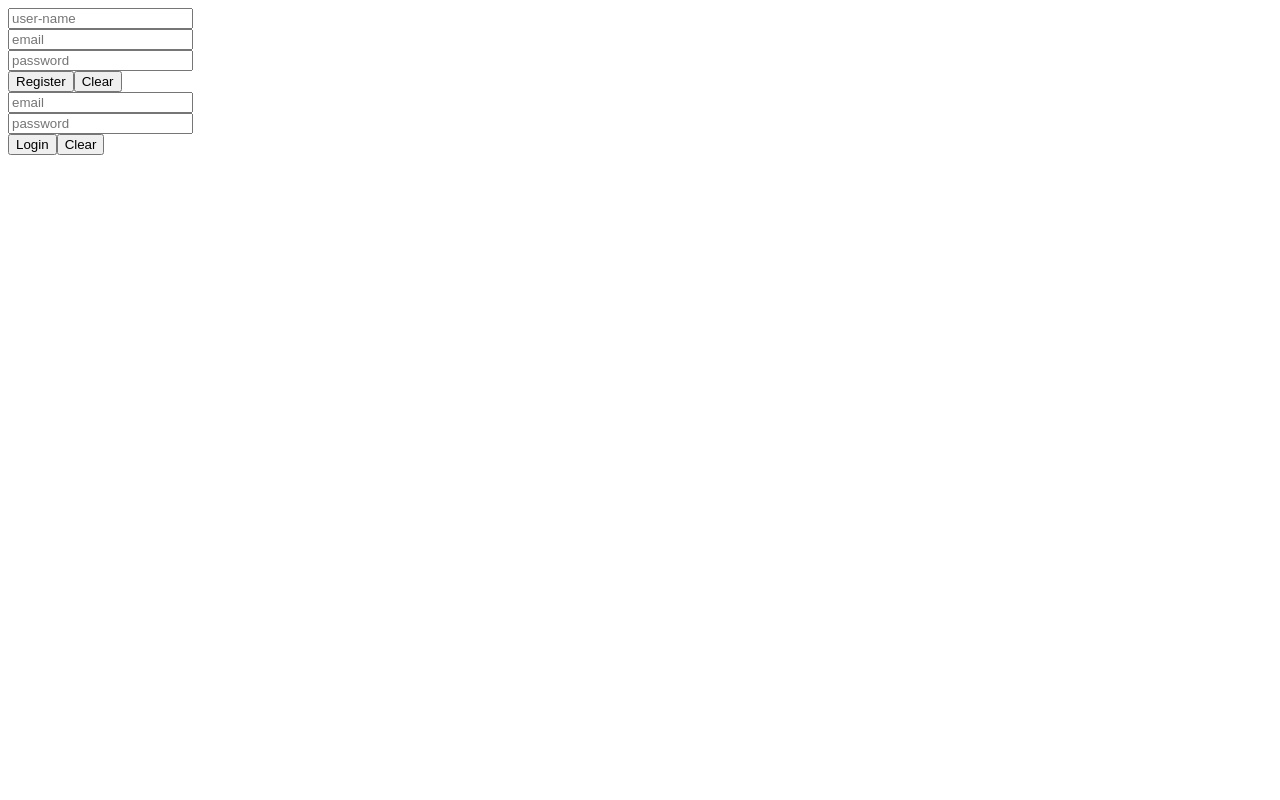
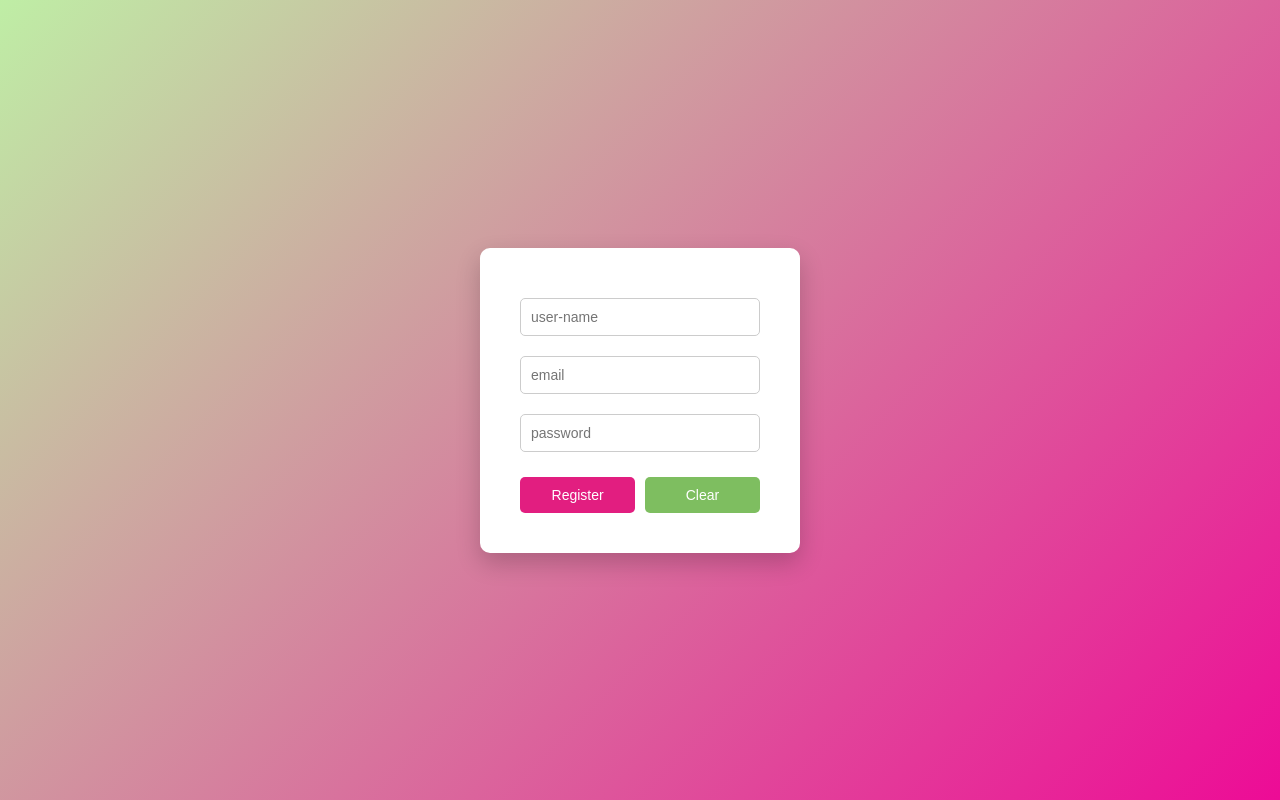
Before and after one commit to Prachismita-Panda/Node.js, a React (Vite) app in the folder 090226/client/: page / in a window 1280 px wide. Shown: the top 800 px of the page. Built offline with nearby package versions, Linux system fonts and the light colour scheme.

Commit message:
content added

```diff
--- a/090226/client/package.json
+++ b/090226/client/package.json
@@ -1,4 +1,4 @@
-{
+ {
   "name": "client",
   "private": true,
   "version": "0.0.0",
@@ -10,6 +10,7 @@
     "preview": "vite preview"
   },
   "dependencies": {
+    "axios": "^1.13.6",
     "react": "^19.2.0",
     "react-dom": "^19.2.0"
   },
--- /dev/null
+++ b/090226/client/src/pages/Auth/Login.css
@@ -0,0 +1,86 @@
+*{
+margin:0;
+padding:0;
+box-sizing:border-box;
+font-family:Arial, Helvetica, sans-serif;
+}
+
+/* Background */
+
+.login-container{
+height:100vh;
+display:flex;
+justify-content:center;
+align-items:center;
+background:linear-gradient(135deg,#667eea,#764ba2);
+}
+
+/* Card */
+
+.login-card{
+background:white;
+padding:40px;
+border-radius:12px;
+width:350px;
+text-align:center;
+box-shadow:0 10px 25px rgba(0,0,0,0.2);
+}
+
+/* Title */
+
+.login-card h1{
+margin-bottom:25px;
+color:#333;
+}
+
+/* Inputs */
+
+.login-card input{
+width:100%;
+padding:12px;
+margin:10px 0;
+border:1px solid #ccc;
+border-radius:6px;
+font-size:14px;
+}
+
+.login-card input:focus{
+outline:none;
+border-color:#667eea;
+}
+
+/* Buttons */
+
+.btn-box{
+display:flex;
+justify-content:space-between;
+margin-top:15px;
+}
+
+.btn-box button{
+width:48%;
+padding:10px;
+border:none;
+border-radius:6px;
+font-size:14px;
+cursor:pointer;
+transition:0.3s;
+}
+
+.login-btn{
+background:#e21e80;
+color:white;
+}
+
+.login-btn:hover{
+background:#8be283;
+}
+
+.clear-btn{
+background:#7ebe60;
+color:white;
+}
+
+.clear-btn:hover{
+background:#d6559a;
+}
--- a/090226/client/src/pages/Auth/Login.jsx
+++ b/090226/client/src/pages/Auth/Login.jsx
@@ -1,4 +1,5 @@
 import React, { useState } from 'react'
+import './Login.css'
 
 const Login = () => {
 
@@ -20,18 +21,20 @@ const Login = () => {
   return (
 
 
-       <div>
+       <div className='login-container'>
 
-           <div>
+           <div className='login-card'>
                <input type="email" value={mail} placeholder='email'  onChange={(e)=>(setMail(e.target.value))} /> <br />
                <input type="password" value={pass} placeholder='password' onChange={(e)=>(setPass(e.target.value))}/>
 
+
+                <div className='btn-box'>
+                    <button onClick={showData}>Login</button>
+                    <button onClick={clearData}>Clear</button>
+                </div>
            </div>
 
-           <div>
-               <button onClick={showData}>Login</button>
-               <button onClick={clearData}>Clear</button>
-           </div>
+
 
        </div>
   )
--- /dev/null
+++ b/090226/client/src/pages/Auth/Register.css
@@ -0,0 +1,71 @@
+*{
+    margin:0;
+    padding:0;
+    box-sizing:border-box;
+    font-family:Arial, Helvetica, sans-serif;
+}
+
+.container{
+    height:100vh;
+    display:flex;
+    justify-content:center;
+    align-items:center;
+    background:linear-gradient(135deg,#b1ea92d2,#ed0b96);
+}
+
+.register-box{
+    background:white;
+    padding:40px;
+    border-radius:10px;
+    width:320px;
+    text-align:center;
+    box-shadow:0 10px 25px rgba(0,0,0,0.2);
+}
+
+.register-box h1{
+    margin-bottom:20px;
+    color:#333;
+}
+
+.register-box input{
+    width:100%;
+    padding:10px;
+    margin:10px 0;
+    border:1px solid #ccc;
+    border-radius:5px;
+    font-size:14px;
+}
+
+.register-box input:focus{
+    outline:none;
+    border-color:#2b9014;
+}
+
+.btn-group{
+    margin-top:15px;
+    display:flex;
+    justify-content:space-between;
+}
+
+.btn-group button{
+    width:48%;
+    padding:10px;
+    border:none;
+    border-radius:5px;
+    cursor:pointer;
+    font-size:14px;
+}
+
+.btn-group button:first-child{
+    background:#e21e80;
+    color:white;
+}
+
+.btn-group button:last-child{
+    background:#7ebe60;
+    color:white;
+}
+
+.btn-group button:hover{
+    opacity:0.9;
+}
--- a/090226/client/src/pages/Auth/Register.jsx
+++ b/090226/client/src/pages/Auth/Register.jsx
@@ -1,16 +1,19 @@
 import React, { useState } from 'react'
+import './Register.css'
+import axios from 'axios'
 
 const Register = () => {
 
-    const [name,setName] = useState();
-    const [mail,setMail] = useState();
-    const [pass,setPass] = useState();
+    const [username,setName] = useState("");
+    const [email,setMail] = useState("");
+    const [password,setPass] = useState("");
 
 
-    function showData(){
-        console.log(name);
-        console.log(mail);
-        console.log(pass);
+
+    const showData = async () =>{
+        const data = {username, email, password}
+        const res = await axios.post("http://localhost:8080/api/v1/register", data)
+        console.log(res.data)
     }
 
     function clearData(){
@@ -23,19 +26,21 @@ const Register = () => {
   return (
 
 
-    <div>
+    <div className='container'>
 
-        <div>
-            <input type="name" value={name} placeholder='user-name'  onChange={(e)=>(setName(e.target.value))} /><br />
-            <input type="email" value={mail} placeholder='email'  onChange={(e)=>(setMail(e.target.value))} /> <br />
-            <input type="password" value={pass} placeholder='password' onChange={(e)=>(setPass(e.target.value))}/>
+        <div className='register-box'>
+            <input type="name" value={username} placeholder='user-name'  onChange={(e)=>(setName(e.target.value))} /><br />
+            <input type="email" value={email} placeholder='email'  onChange={(e)=>(setMail(e.target.value))} /> <br />
+            <input type="password" value={password} placeholder='password' onChange={(e)=>(setPass(e.target.value))}/>
 
+
+            <div  className='btn-group'>
+                <button onClick={showData}>Register</button>
+                <button onClick={clearData}>Clear</button>
+            </div>
         </div>
 
-        <div>
-            <button onClick={showData}>Register</button>
-            <button onClick={clearData}>Clear</button>
-        </div>
+
 
     </div>
 
--- a/090226/package.json
+++ b/090226/package.json
@@ -12,6 +12,7 @@
     "dev": "nodemon server.js"
   },
   "dependencies": {
+    "axios": "^1.13.6",
     "bcryptjs": "^3.0.3",
     "cors": "^2.8.6",
     "dotenv": "^17.2.4",
```
Also changed, not shown: 2 other files (tests, documents, lock files or other folders).
